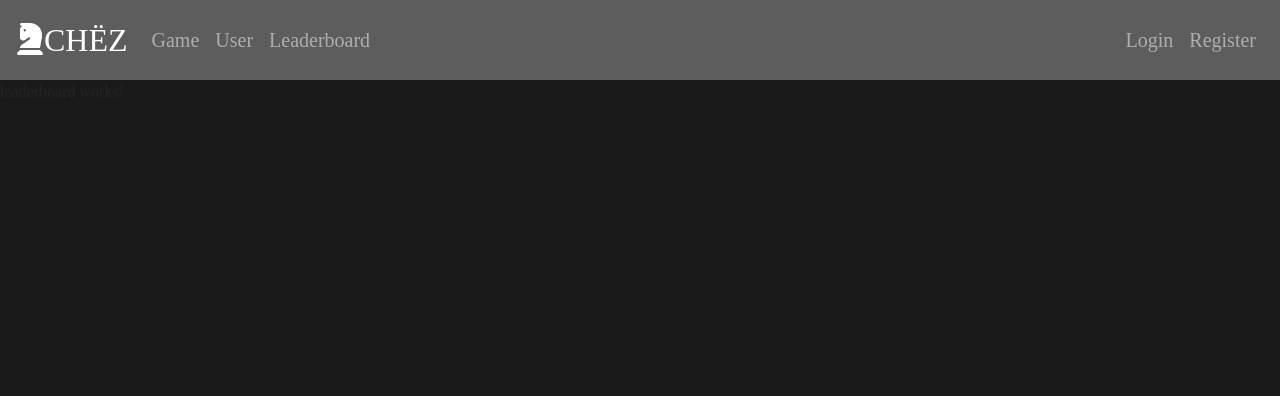
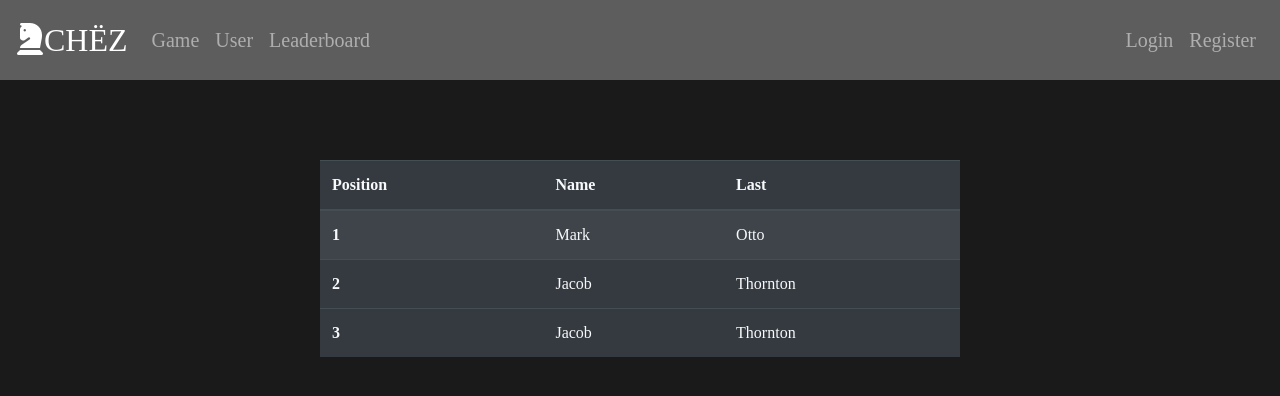
Before and after one commit to exfargo/Chess, an Angular app in the folder ChessFrontend/ChessFrontendEnd/: page /leaderboard in a window 1280 px wide. Shown: the top 396 px of the page. Built offline with nearby package versions, Linux system fonts and the light colour scheme.

Commit message:
přidání leaderboardu

```diff
--- a/ChessFrontend/ChessFrontendEnd/src/app/app-routing.module.ts
+++ b/ChessFrontend/ChessFrontendEnd/src/app/app-routing.module.ts
@@ -5,8 +5,10 @@ import {LoginComponent} from "./login/login.component";
 import {RegisterComponent} from "./register/register.component";
 import {UserComponent} from "./user/user.component";
 import {LeaderboardComponent} from "./leaderboard/leaderboard.component";
+import {HomeComponent} from "./home/home.component";
 
 const routes: Routes = [
+  {path: 'home', component:HomeComponent},
   {path: 'game', component: GameComponent},
   {path: 'login', component: LoginComponent},
   {path: 'register', component: RegisterComponent},
--- a/ChessFrontend/ChessFrontendEnd/src/app/app.component.html
+++ b/ChessFrontend/ChessFrontendEnd/src/app/app.component.html
@@ -1,6 +1,6 @@
 <nav class="navbar navbar-expand-lg navbar-dark">
   <div class="collapse navbar-collapse pt-2" id="navbarSupportedContent">
-    <a class="navbar-brand"><h2><i class="fas fa-chess-knight"></i>CHËZ</h2></a>
+    <a class="navbar-brand" routerLink="home"><h2><i class="fas fa-chess-knight"></i>CHËZ</h2></a>
     <ul class="navbar-nav mr-auto d-flex">
       <li class="nav-item">
         <a class="nav-link" routerLink="game"><h5>Game</h5></a>
--- a/ChessFrontend/ChessFrontendEnd/src/app/leaderboard/leaderboard.component.html
+++ b/ChessFrontend/ChessFrontendEnd/src/app/leaderboard/leaderboard.component.html
@@ -1 +1,27 @@
-<p>leaderboard works!</p>
+<div>
+  <table class="table table-dark table-striped text-light table-hover">
+    <thead>
+    <tr>
+      <th scope="col">Position</th>
+      <th scope="col">Name</th>
+      <th scope="col">Last</th>
+    </tr>
+    </thead>
+    <tbody>
+    <tr>
+      <th scope="row">1</th>
+      <td>Mark</td>
+      <td>Otto</td>
+    </tr>
+    <tr>
+      <th scope="row">2</th>
+      <td>Jacob</td>
+      <td>Thornton</td>
+    </tr>
+    <th scope="row">3</th>
+    <td>Jacob</td>
+    <td>Thornton</td>
+    </tbody>
+  </table>
+
+</div>
--- a/ChessFrontend/ChessFrontendEnd/src/app/leaderboard/leaderboard.component.scss
+++ b/ChessFrontend/ChessFrontendEnd/src/app/leaderboard/leaderboard.component.scss
@@ -0,0 +1,5 @@
+div{
+  margin-top: 5rem;
+  margin-right: 20rem;
+  margin-left: 20rem;
+}
```
Also changed, not shown: 1 other file (tests, documents, lock files or other folders).
